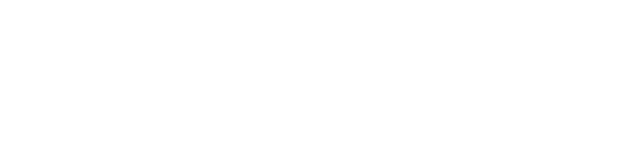
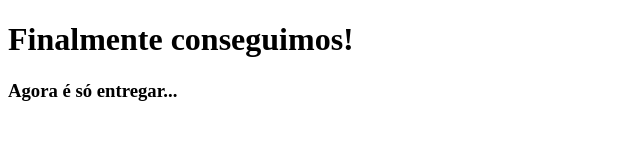
Before and after one commit to ssilvavini/SCM, a plain HTML site: page index.html in a window 1280 px wide. Shown: the whole page, without its empty margins (0-640 px from the left). Drawn offline with Linux system fonts and the light colour scheme.

Commit message:
Envio do novo arquivo index

```diff
--- a/index.html
+++ b/index.html
@@ -7,6 +7,23 @@
     <title>Arquivo</title>
 </head>
 <body>
+    <header>
+        <h1>
+            Finalmente conseguimos!
+        </h1>
+
+        <h3>
+            Agora é só entregar...
+        </h3>
+    </header>
+
+    <main>
+
+    </main>
+
+    <footer>
+
+    </footer>
 
 </body>
 </html>
```
